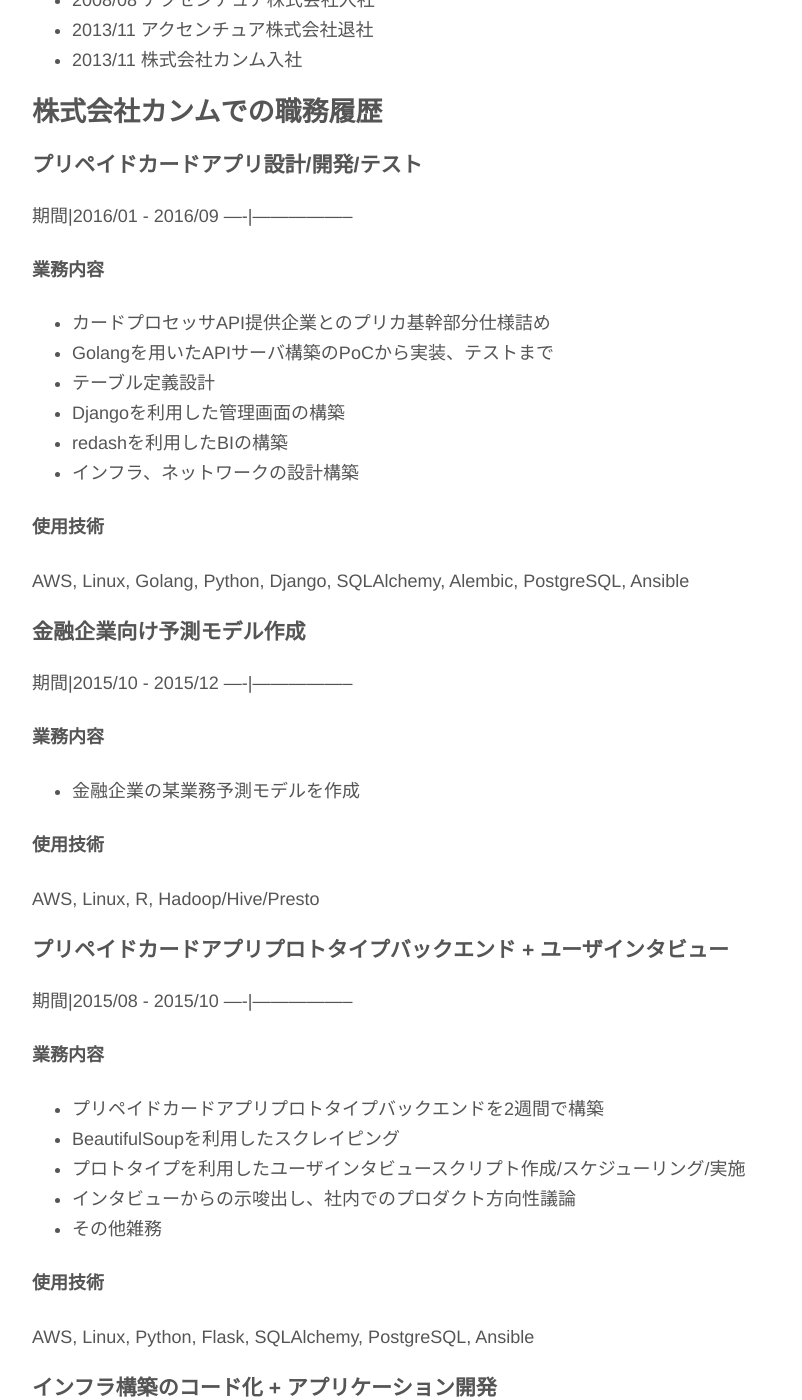
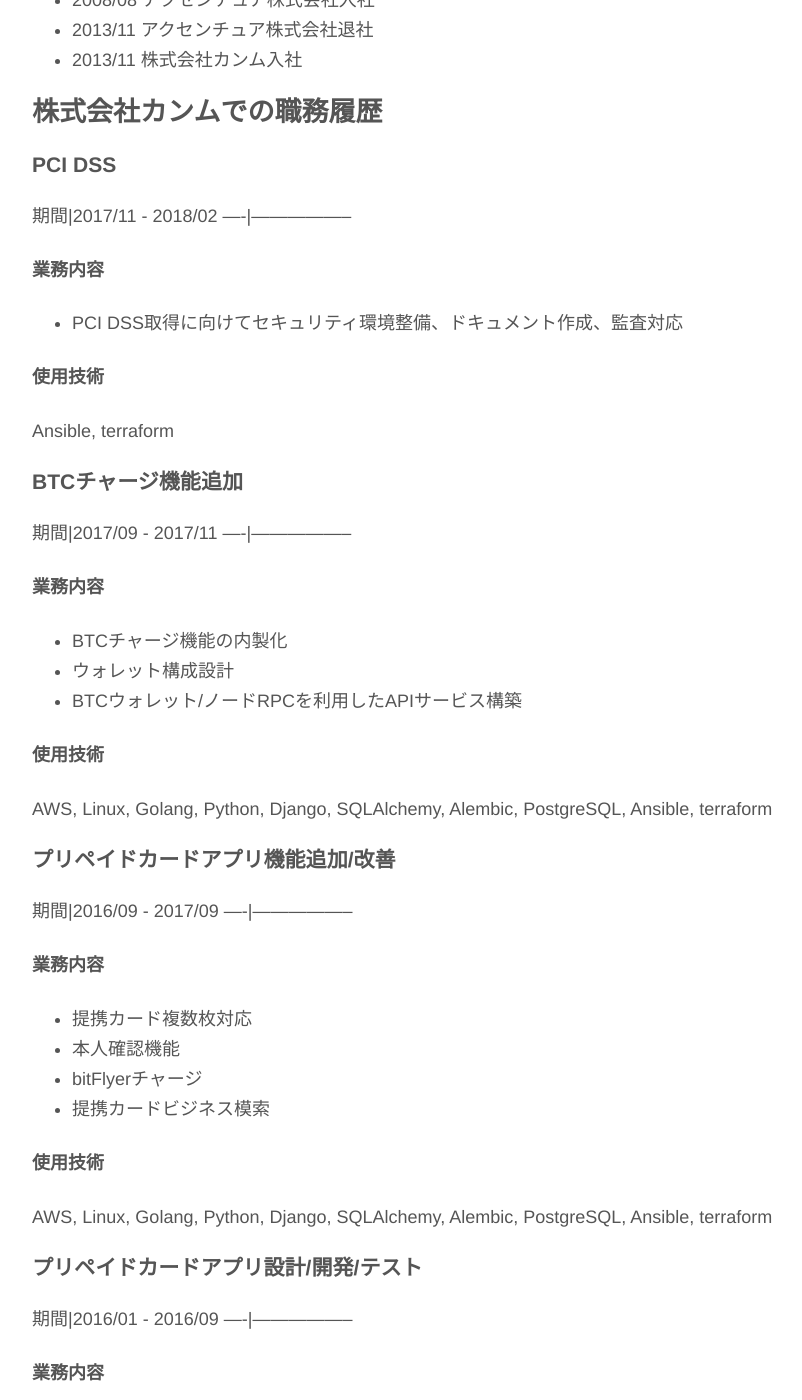
Before and after one commit to achiku/achiku.github.io, a Jekyll site: the page built from cv/ja_jp.md, in a window 1280 px wide and 1400 px high, scrolled down 594 px. Shown: the whole window, without its empty margins (218-1020 px from the left). Built offline with Jekyll 4.4.1, drawn with Linux system fonts in a browser that asks for light colours; some of the changed text lies outside the part shown.

Commit message:
Update resume

```diff
--- a/cv/ja_jp.md
+++ b/cv/ja_jp.md
@@ -27,6 +27,55 @@
 
 
 
+### PCI DSS
+
+期間|2017/11 - 2018/02
+----|-----------------
+
+#### 業務内容
+
+- PCI DSS取得に向けてセキュリティ環境整備、ドキュメント作成、監査対応
+
+
+#### 使用技術
+Ansible, terraform
+
+
+
+### BTCチャージ機能追加
+
+期間|2017/09 - 2017/11
+----|-----------------
+
+#### 業務内容
+
+- BTCチャージ機能の内製化
+- ウォレット構成設計
+- BTCウォレット/ノードRPCを利用したAPIサービス構築
+
+
+#### 使用技術
+AWS, Linux, Golang, Python, Django, SQLAlchemy, Alembic, PostgreSQL, Ansible, terraform
+
+
+
+### プリペイドカードアプリ機能追加/改善
+
+期間|2016/09 - 2017/09
+----|-----------------
+
+#### 業務内容
+
+- 提携カード複数枚対応
+- 本人確認機能
+- bitFlyerチャージ
+- 提携カードビジネス模索
+
+
+#### 使用技術
+AWS, Linux, Golang, Python, Django, SQLAlchemy, Alembic, PostgreSQL, Ansible, terraform
+
+
 ### プリペイドカードアプリ設計/開発/テスト
 
 期間|2016/01 - 2016/09
@@ -41,7 +90,7 @@
 - インフラ、ネットワークの設計構築
 
 #### 使用技術
-AWS, Linux, Golang, Python, Django, SQLAlchemy, Alembic, PostgreSQL, Ansible
+AWS, Linux, Golang, Python, Django, SQLAlchemy, Alembic, PostgreSQL, Ansible, terraform
 
 
 
```
